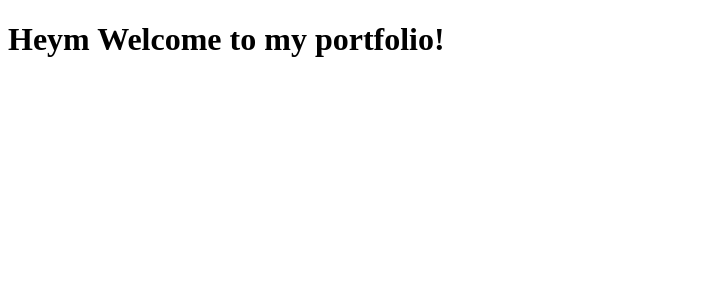
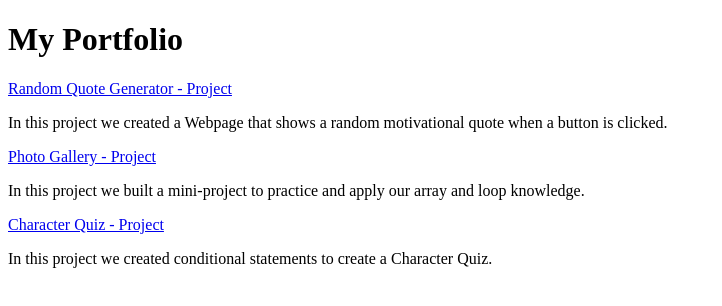
Before and after one commit to RathulTAEHS/RathulTAEHS.github.io, a plain HTML site: page index.html in a window 1280 px wide. Shown: the whole page, without its empty margins (0-722 px from the left). Drawn offline with Linux system fonts and the light colour scheme.

Commit message:
Update index.html

```diff
--- a/index.html
+++ b/index.html
@@ -1,10 +1,18 @@
 <!DOCTYPE html>
 <html>
-  <head>
-    <title>Rathul's Portfolio</title>
-  </head>
-  <body>
-    <h1>Heym Welcome to my portfolio!</h1>
+    <head>
+        <title>Github Portfolio</title>
+    </head>
+    <body>
+        <h1>My Portfolio</h1>
 
-   </body>
+        <p><a href="https://popcode.org/?snapshot=f6ba516e-3f0e-4d32-b75c-4663d6cf425b">Random Quote Generator - Project</a></p>
+        <p>In this project we created a Webpage that shows a random motivational quote when a button is clicked.</p>
+
+        <p><a href="https://popcode.org/?snapshot=fbd33cc2-82de-47af-9dfc-71d64f264f98">Photo Gallery - Project</a></p>
+        <p>In this project we built a mini-project to practice and apply our array and loop knowledge.</p>
+
+        <p><a href="https://popcode.org/?snapshot=f548bf59-ae5f-48f4-aa62-c7d61c1b020c">Character Quiz - Project</a></p>
+        <p>In this project we created conditional statements to create a Character Quiz.</p>
+    </body>
 </html>
```
